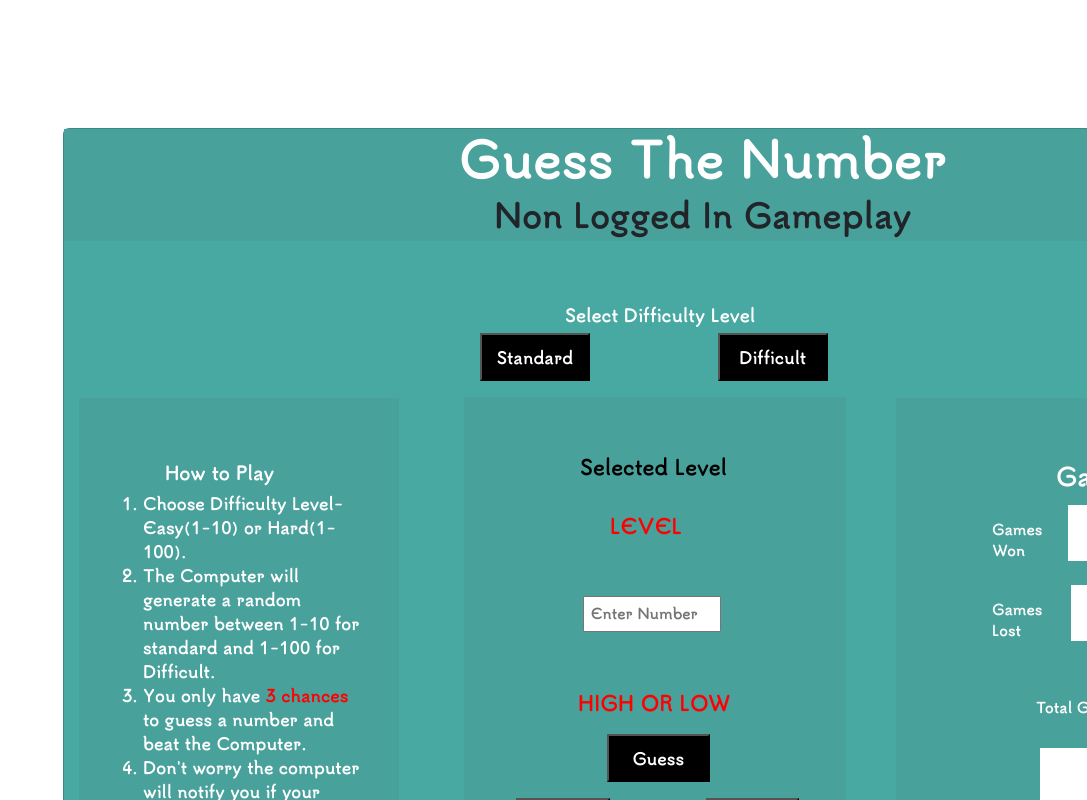
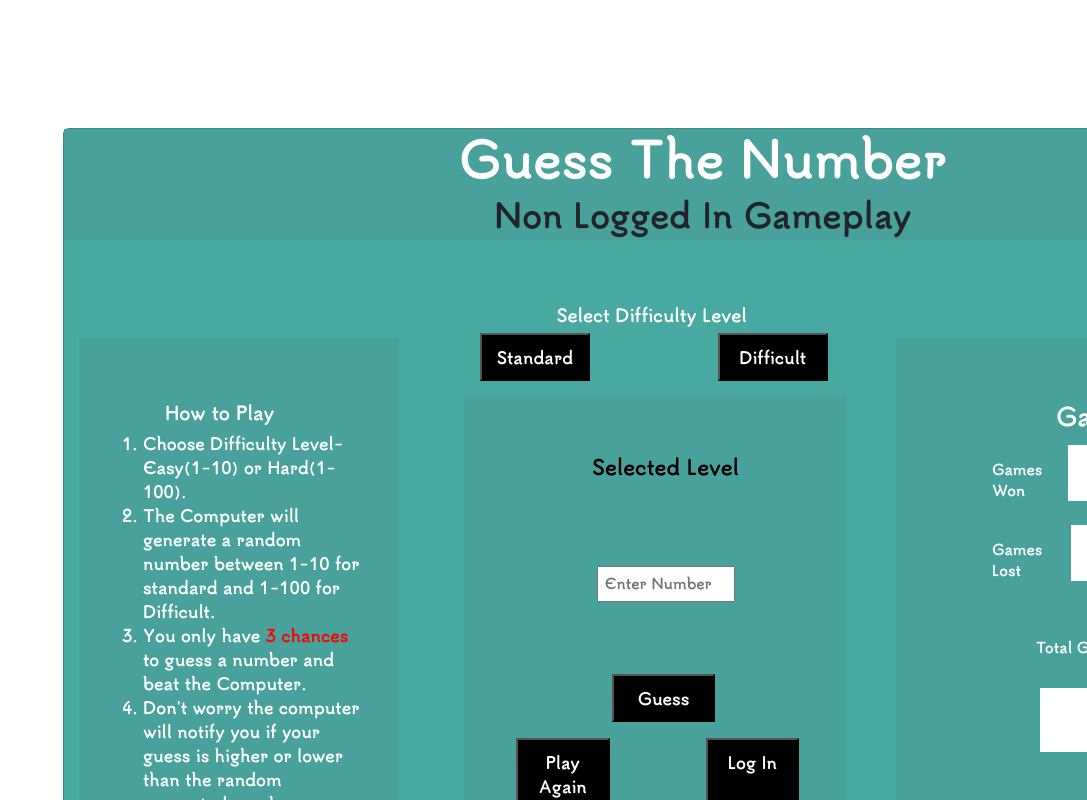
Before and after one commit to AndrewIMLEx/Learning-Project, a React app: page / in a window 1280 px wide. Shown: the top 800 px of the page, without its empty margins (193-1280 px from the left). Built offline with nearby package versions, Linux system fonts and the light colour scheme.

Commit message:
remove placeholder text

```diff
--- a/src/Homepage/Levels.jsx
+++ b/src/Homepage/Levels.jsx
@@ -4,9 +4,9 @@ class Levels extends React.Component{
     constructor(props) {
         super(props);
         this.state = {
-            levelSelected: "LEVEL",
+            levelSelected: "",
             input: [],
-            tooHightooLow: "HIGH OR LOW",
+            tooHightooLow: "",
             standardNum: Math.floor (Math.random() *10),
             difficultNum: Math.floor (Math.random() *100),
         };
@@ -18,9 +18,9 @@ class Levels extends React.Component{
     }
     Initial(){
         this.setState({
-            levelSelected: "LEVEL",
+            levelSelected: "",
             input: [],
-            tooHightooLow:"HIGH OR LOW" ,
+            tooHightooLow:"" ,
             guessNumber: [],
             standardNum: Math.floor (Math.random() *10),
             difficultNum: Math.floor (Math.random() *100),
@@ -76,12 +76,12 @@ render(){
     return(
         <>
         <div className="levelselect">
-        <h5 style={{color: "white",fontSize:"17px",marginLeft:'5em'}}>Select Difficulty Level</h5>
+        <h5 style={{color: "white",fontSize:"17px",marginLeft:'4.5em'}}>Select Difficulty Level</h5>
         <button id="standard"  onClick ={this.standard}>Standard</button>
         <button id="difficult" onClick ={this.difficult}>Difficult</button>
         </div>
         <div className="levelCard">
-        <h3 style={{color: "black",fontSize: '20px',marginLeft: '4.8em',paddingTop: '2em'}}>Selected Level</h3>
+        <h3 style={{color: "black",fontSize: '20px',marginLeft: '5.4em',paddingTop: '2em'}}>Selected Level</h3>
         &nbsp;
         <p style={{color: "red",fontSize: 20,marginLeft:'6.3em'}}>{ this.state.levelSelected }</p>
         &nbsp;
@@ -89,8 +89,9 @@ render(){
             <input style={{float:'center',fontSize:14}} value={this.state.input}  id = "Levelsinput" placeholder="Enter Number" type="number" onChange = {this.guessNumber} ref={this.inputFocus}/>
         </form>
         &nbsp;
-        <p style={{color: "red",fontSize: 20, marginLeft:'4.7em'}}>{this.state.tooHightooLow}</p>
-        &nbsp;&nbsp;
+        <p style={{color: "red",fontSize: 20, marginLeft:'4.9em'}}>{this.state.tooHightooLow}</p>
+        &nbsp;
+        &nbsp;
         <button onClick={this.clickedbuttonGuess}  id="guess" type = "submit">Guess</button>
         &nbsp;
         <div className="playButtons">
--- a/src/style.css
+++ b/src/style.css
@@ -29,7 +29,6 @@ button{
 }
 #guess{
     margin-left: 7rem ;
-
 }
 #Gamesplayed{
     padding-left: 3em;
@@ -104,7 +103,7 @@ label {
     padding-bottom: 2em;
 }
 #Levelsinput{
-    margin-left: 4.8em;
+    margin-left: 5.8em;
     padding:0.4em
 }
 p{
```
